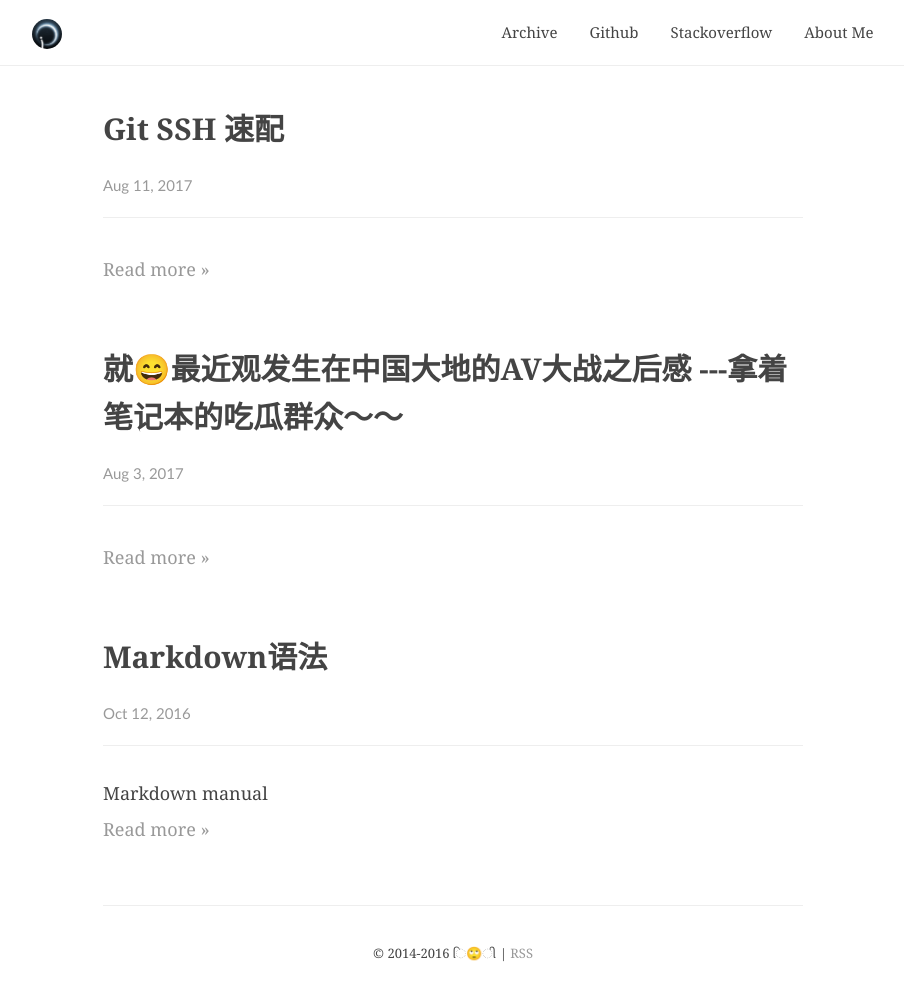
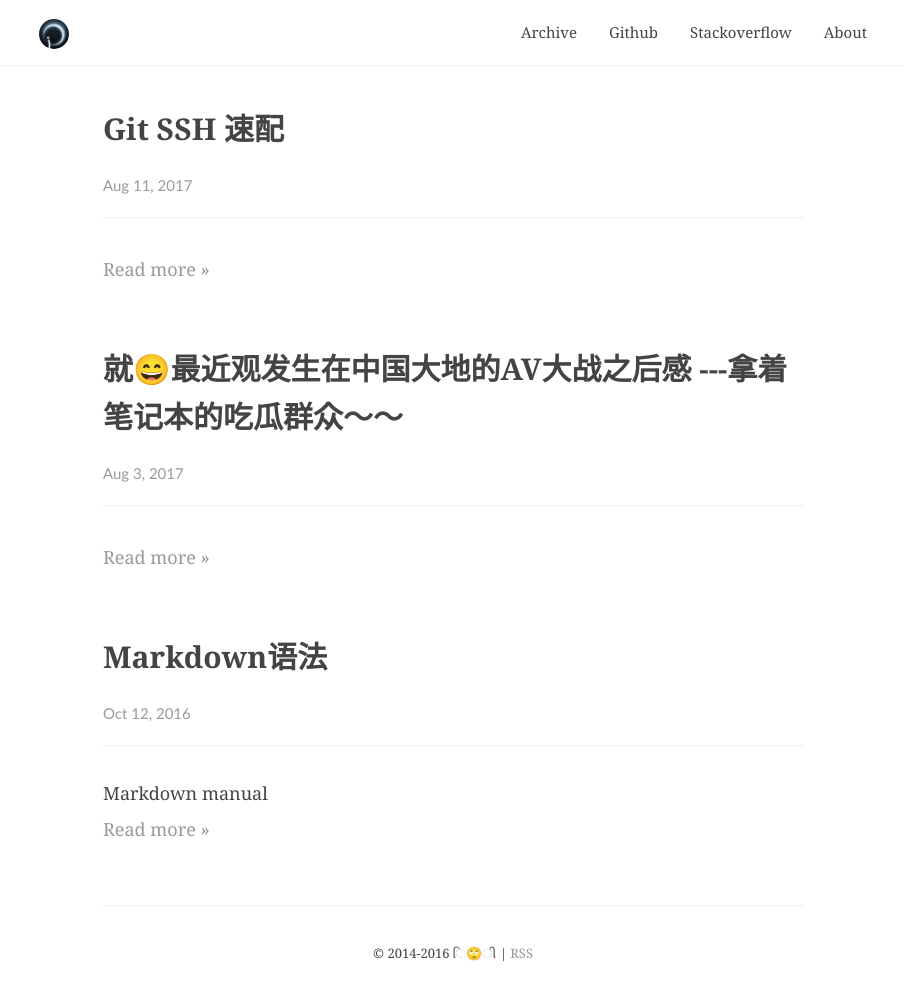
Before and after one commit to Nunchakus888/essay, a Jekyll site: the page built from index.html, in a window 1280 px wide. Shown: the whole page, without its empty margins (187-1091 px from the left). Built offline with Jekyll 4.4.1, drawn with Linux system fonts in a browser that asks for light colours; comment, search, counter and statistics services are not loaded.

Commit message:
💪⛽️❤️😊

```diff
--- a/_includes/header.html
+++ b/_includes/header.html
@@ -16,7 +16,7 @@
       <a href="{{ site.baseurl }}/archive/" class="header__link">Archive</a><a href="http://github.com/{{ site.github_username }}" class="header__link" target="_blank">Github</a>
       <a href="https://stackoverflow.com/story/{{ site.stackoverflow_username }}" class="header__link" target="_blank">Stackoverflow</a>
       <!--<a href="#/{{ site.facebook_username }}" class="header__link" target="_blank">Nunchakus</a>-->
-      <a href="{{ site.baseurl }}/about/" class="header__link">About Me</a>
+      <a href="{{ site.baseurl }}/about/" class="header__link">About</a>
     </nav>
   </header>
 
```
